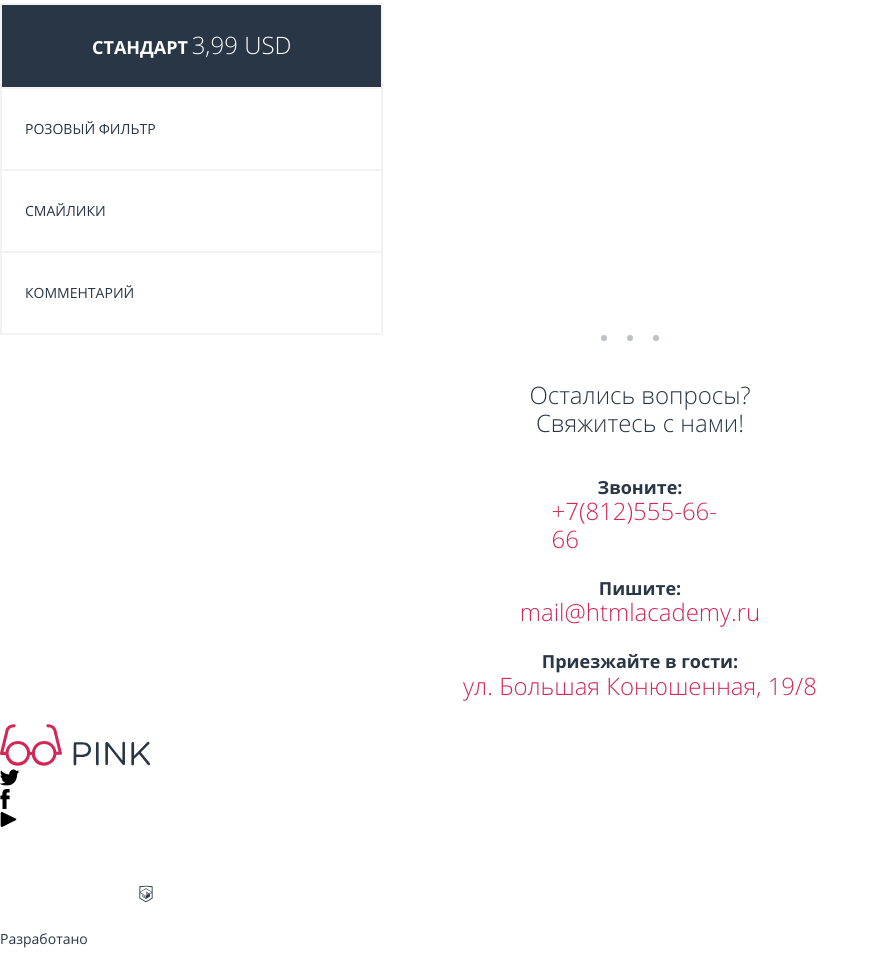
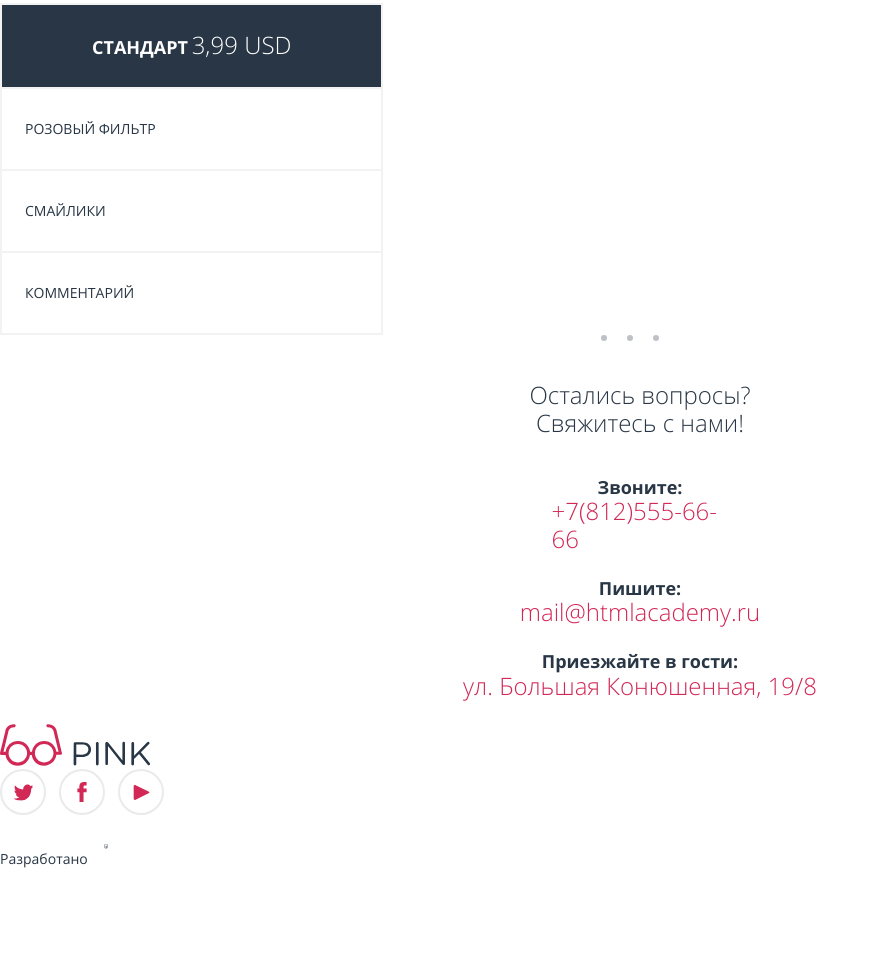
Before and after one commit to klaid87/Pink, a website: page src/index.html in a window 1280 px wide. Shown: the part 2237-3199 px from the top of the page, without its empty margins (0-879 px from the left). After the commit the page ends 3119 px from the top, so only its background shows below. Drawn offline with Linux system fonts and the light colour scheme.

Commit message:
Стилизация футера

```diff
--- a/src/index.html
+++ b/src/index.html
@@ -261,8 +261,8 @@
     <p class="footer-copyright">
       <span class="footer-copyright__text">Разработано</span>
       <a class="footer-copyright__link link" href="https://htmlacademy.ru">
-        <svg version="1.1" id="Layer_1" xmlns="http://www.w3.org/2000/svg" xmlns:xlink="http://www.w3.org/1999/xlink"
-          x="0px" y="0px" viewBox="0 0 1280 800" style="enable-background:new 0 0 1280 800;" xml:space="preserve" width="110px" height="100px">
+        <svg version="1.1" xmlns="http://www.w3.org/2000/svg" xmlns:xlink="http://www.w3.org/1999/xlink"
+          x="0px" y="0px" viewBox="0 0 1280 800" style="enable-background:new 0 0 1280 800;" xml:space="preserve" width="30px" height="35px">
           <path class="st0" d="M640.8,303l-0.8-0.1l-76.7,8v140.6l76.7,45.6l76.7-45.6V310.9L640.8,303z M706.7,445.8L640,485.4l-66.7-39.7
 	v-57.6l66.4,39.5l0.1,7.2l-45.5-27.1l-0.1,7l45.7,27.5l0.1,7.3l-45.7-27.2l-0.1,7l45.7,27.5l46.2-27.6v-7l-0.1,0v-2.4v-2.9v-17.5
 	l20.6-12.3V445.8z M706.6,379.7l-18.2,10.7l-8.4,5l-40.1-23.9l-0.1,7l34.3,20.4l-0.3,0.2l-0.7,0.4l-4.9,2.9l-28.3-16.9l-0.1,7
--- a/src/scss/blocks/page-footer.scss
+++ b/src/scss/blocks/page-footer.scss
@@ -3,3 +3,12 @@
   line-height: 18px;
   color: #283645;
 }
+
+.footer-copyright__link {
+  width: 30px;
+  height: 35px;
+}
+
+.page-footer__logo-link {
+  margin-bottom: 40px;
+}
--- /dev/null
+++ b/src/scss/blocks/social-list.scss
@@ -0,0 +1,21 @@
+.social__list {
+  display: flex;
+}
+
+.social__item {
+  margin-right: 13px;
+}
+
+.social__link {
+  width: 46px;
+  height: 46px;
+  border: 2px solid rgba(40, 54, 69, 0.1);
+  border-radius: 50%;
+  display: flex;
+  justify-content: center;
+  align-items: center;
+}
+
+.social__icon {
+  fill: #d22856;
+}
--- a/src/scss/style.scss
+++ b/src/scss/style.scss
@@ -19,3 +19,4 @@
 @import "blocks/container.scss";
 @import "blocks/promo.scss";
 @import "blocks/switch.scss";
+@import "blocks/social-list.scss";
```
Also changed, not shown: src/css/style.css.
